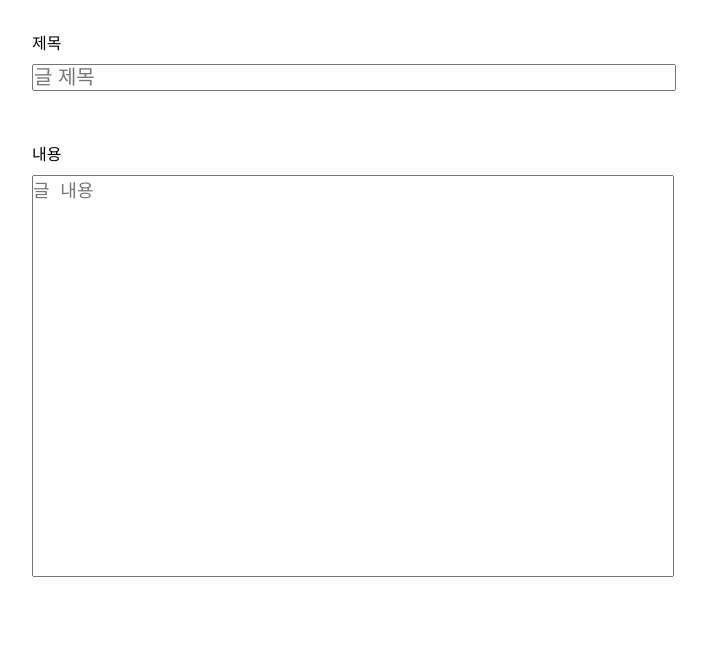
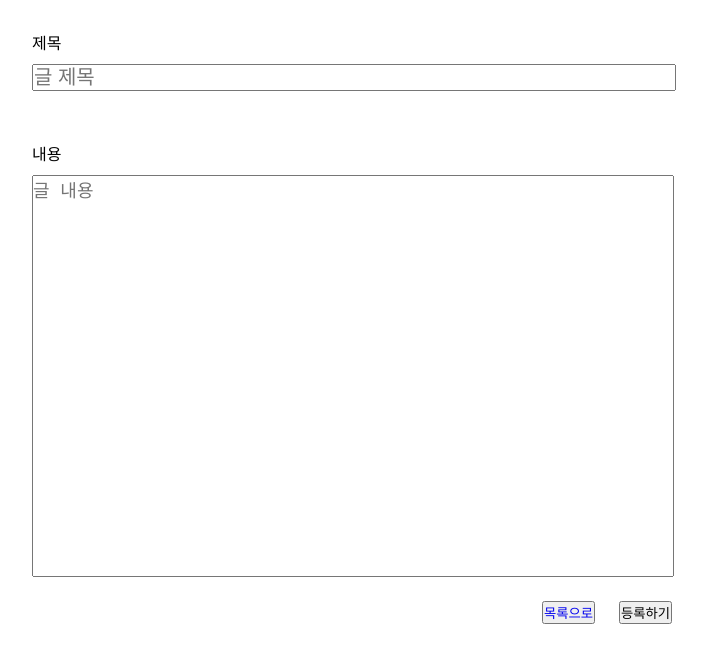
Before and after one commit to alstjdwo1601/Community_Project, a plain HTML site: page html/NewPostPage.html in a window 1280 px wide. Shown: the part 116-778 px from the top of the page, without its empty margins (288-995 px from the left). Drawn offline with Linux system fonts and the light colour scheme; files that its build step writes are made by us from their sources.

Commit message:
UI 수정
- 글쓰기 페이지 수정
- 기존 연결 html 경로 수정

```diff
--- a/css/MainStyle.css
+++ b/css/MainStyle.css
@@ -8,7 +8,7 @@ body{
     justify-content: center;
     align-items: center;
     height: 100vh;
-    background-image: url(MainBackground.jpg);
+    background-image: url(../project/MainBackground.jpg);
     background-repeat: no-repeat center;
     background-size: cover;
 }
--- a/css/NewPostPageStyle.css
+++ b/css/NewPostPageStyle.css
@@ -22,4 +22,14 @@
     font-size: 18px;
     width: 100%;
     resize: none;
+    margin-bottom: 20px;
 }
+.footerBtn {
+    text-align: right;
+}
+.footerBtn a {
+    text-decoration: none;
+}
+.footerBtn button:first-child {
+    margin-right: 20px;
+}
--- a/html/NewPostPage.html
+++ b/html/NewPostPage.html
@@ -2,7 +2,7 @@
 <html lang="en">
 <head>
     <meta charset="UTF-8">
-    <link rel="stylesheet" href="NewPostPageStyle.css">
+    <link rel="stylesheet" href="../css/NewPostPageStyle.css">
     <title>새 글 쓰기</title>
 </head>
 <body>
@@ -14,6 +14,12 @@
         <input type="text" placeholder="글 제목">
         <p>내용</p>
         <textarea class="textArea" rows="20" placeholder="글 내용"></textarea>
+
+        <div class="footerBtn">
+            <button><a href="PostListPage.html">목록으로</a></button>
+            <button type="submit">등록하기</button>
+        </div>
     </div>
+
 </body>
 </html>
```
Also changed, not shown: html/MainPage.html (+3 -3 lines), html/PostListPage.html (+1 -1 lines).
